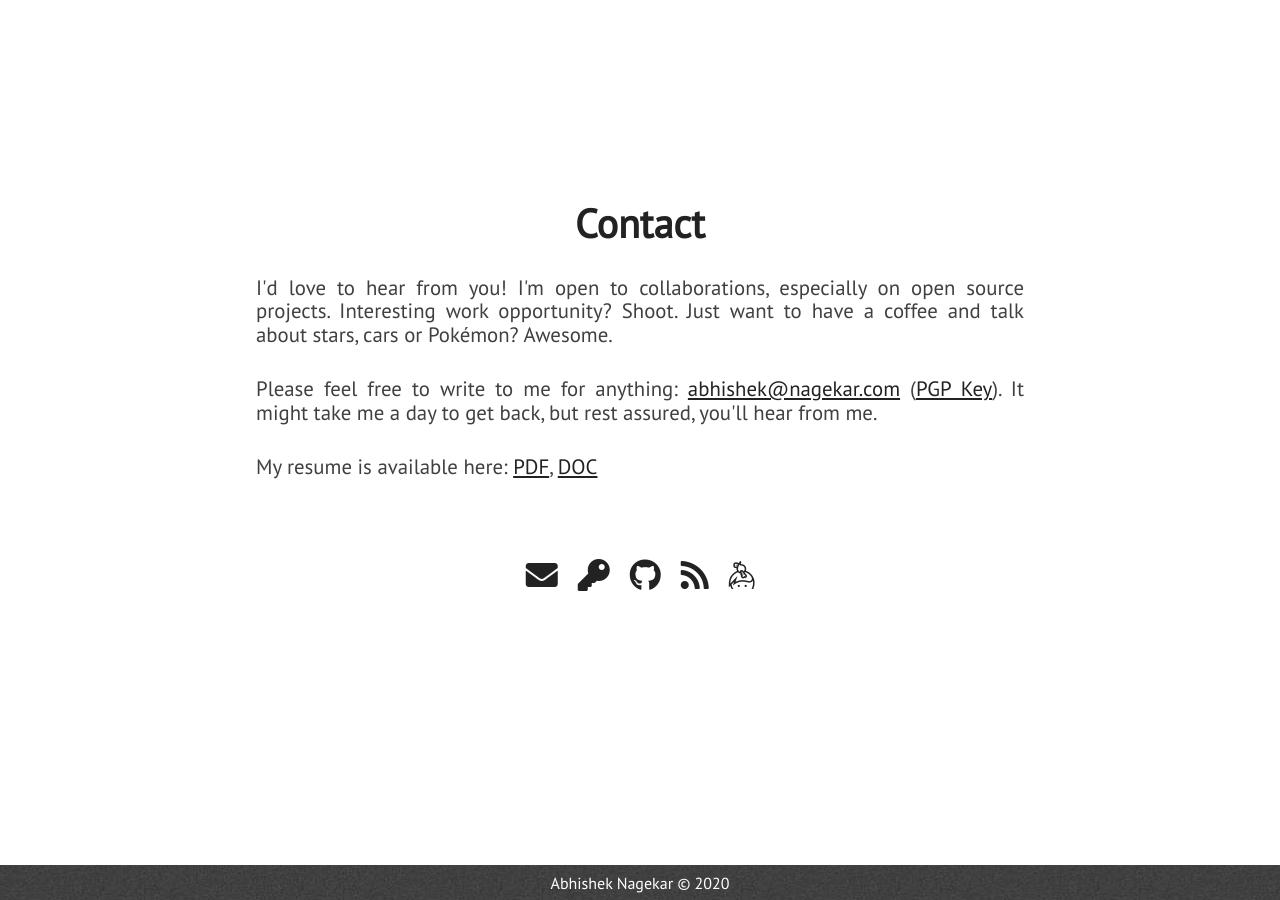
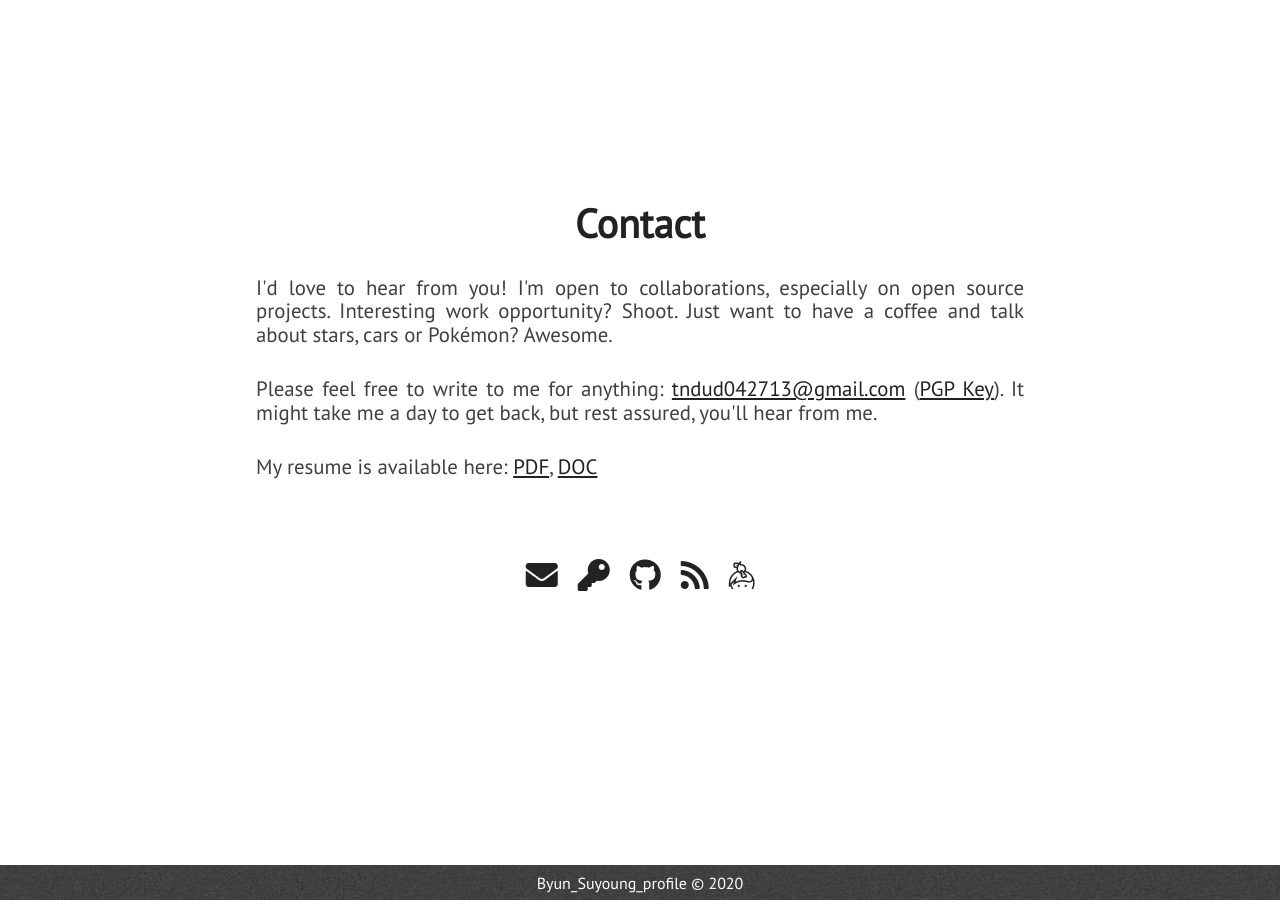
Before and after one commit to tndud042713/tndud042713.github.io, a Jekyll site: the page built from index.html, in a window 1280 px wide and 900 px high, scrolled down 5081 px. Built offline with Jekyll 4.4.1, drawn with Linux system fonts in a browser that asks for light colours; nearby versions of some CDN libraries; some of the changed text lies outside the part shown.

Commit message:
new information

```diff
--- a/_config.yml
+++ b/_config.yml
@@ -1,4 +1,4 @@
-title: Abhishek Nagekar
+title: Byun_Suyoung_profile
 description: Web & Security Engineer
 site_title: '@abhn - Abhishek Nagekar'
 
@@ -7,9 +7,9 @@ markdown: kramdown
 exclude: [vendor/ruby]
 
 # Personalization
-github_username: abhn
+github_username: tndud042713
 blog_url: https://www.nagekar.com
-email: abhishek@nagekar.com
+email: tndud042713@gmail.com
 keybase_username: abhn
 twitter_username: abhn_
 reddit_username: abhn
```
